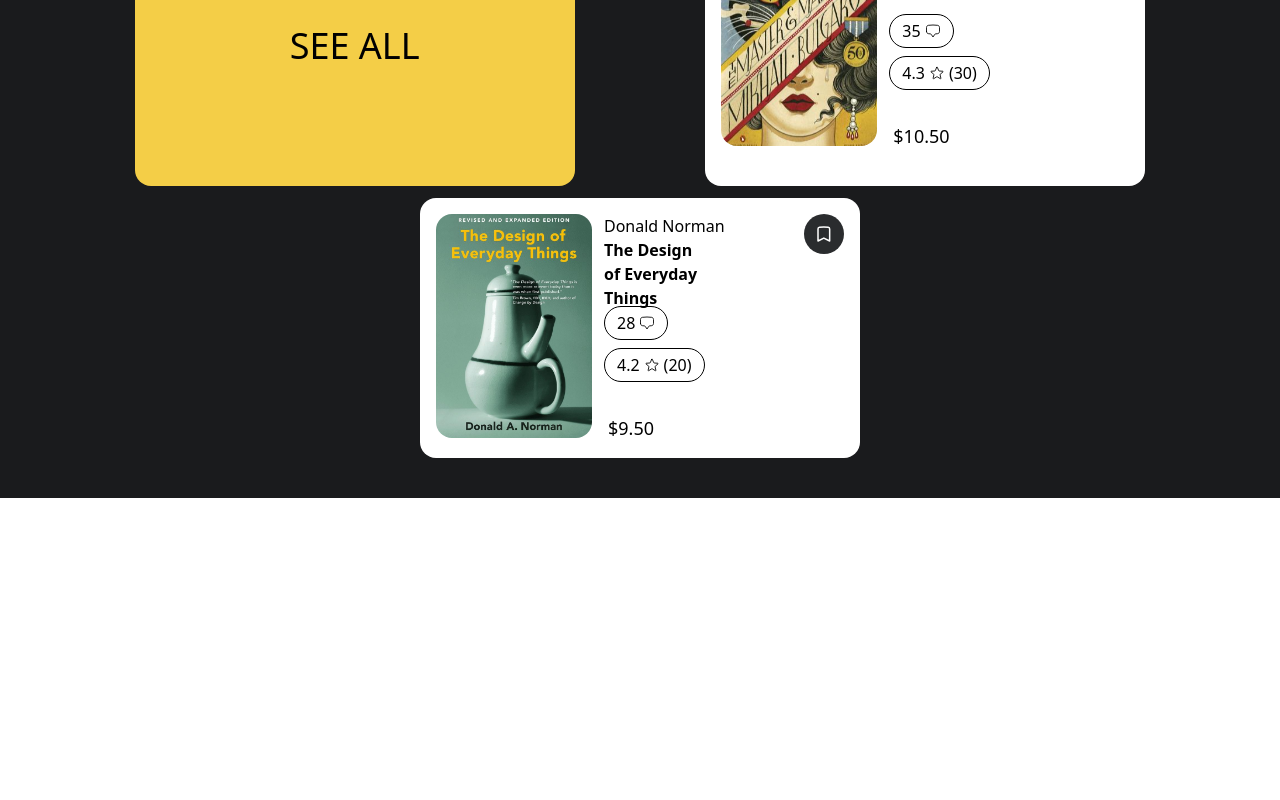
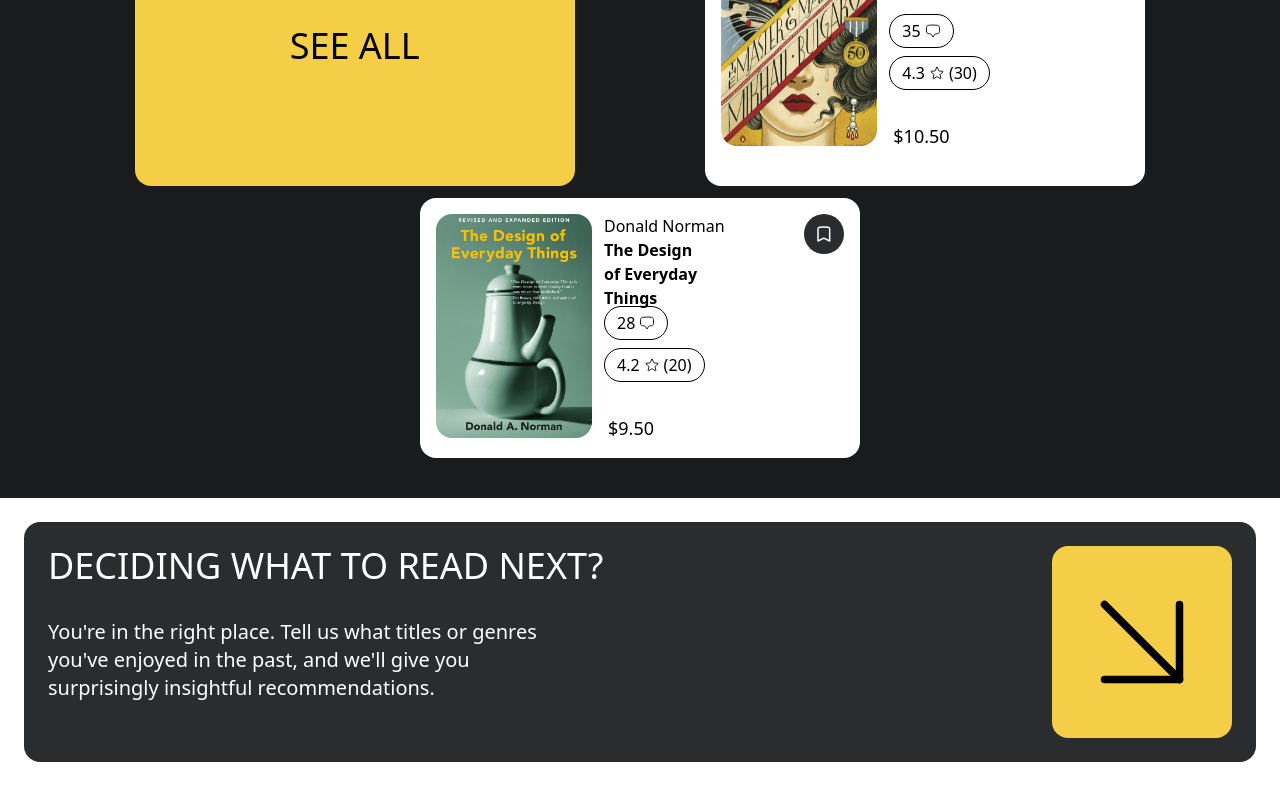
Before and after one commit to abdullahnadeemdev/bookshelf, a React (Vite) app: page / in a window 1280 px wide. Shown: the part 1756-2556 px from the top of the page. Before the commit the page ends 2278 px from the top, so only its background shows below. Built offline with nearby package versions, Linux system fonts and the light colour scheme.

Commit message:
call to action page complete

```diff
--- /dev/null
+++ b/src/assets/icons/ArrowIcon.jsx
@@ -0,0 +1,21 @@
+import React from "react";
+
+export const ArrowIcon = ({ classname, ...props }) => {
+  return (
+    <svg
+      xmlns="http://www.w3.org/2000/svg"
+      viewBox="0 0 24 24"
+      fill="none"
+      stroke="black"
+      strokeWidth={1}
+      strokeLinecap="round"
+      strokeLinejoin="round"
+      className={`h-6 w-6 ${classname}`}
+      //   className=""
+      {...props}
+    >
+      <path d="m7 7 10 10" />
+      <path d="M17 7v10H7" />
+    </svg>
+  );
+};
--- a/src/assets/icons/Index.js
+++ b/src/assets/icons/Index.js
@@ -2,3 +2,6 @@ export { SearchIcon } from "./SearchIcon";
 export { BookmarkIcon } from "./BookmarkIcon";
 export { CartIcon } from "./CartIcon";
 export { MenuIcon } from "./MenuIcon";
+export { QuestionMarkIcon } from "./QuestionMarkIcon";
+export { ArrowIcon } from "./ArrowIcon";
+// export { QuestionMarkIcon } from "./QuestionMarkIcon";
--- /dev/null
+++ b/src/assets/icons/QuestionMarkIcon.jsx
@@ -0,0 +1,19 @@
+import React from "react";
+
+export const QuestionMarkIcon = ({ classname, ...props }) => {
+  return (
+    <svg
+      className={`w-95 h-56 ${classname}`}
+      viewBox="0 0 380 224"
+      fill="none"
+      xmlns="http://www.w3.org/2000/svg"
+      {...props}
+    >
+      <path
+        d="M138.469 204.041L93.8419 159.414L105.103 148.153C117.615 135.64 129.71 128.272 141.388 126.048C153.345 123.545 168.22 125.352 186.016 131.469L223.552 143.982C240.235 149.543 254.277 153.018 265.677 154.409C277.355 155.521 288.477 150.794 299.043 140.228C307.106 132.165 312.667 123.823 315.726 115.204C318.784 106.584 317.95 96.8523 313.223 86.0083C309.053 75.1644 299.877 62.6521 285.696 48.4716C269.57 32.3447 255.111 21.5008 242.321 15.9398C229.808 10.6568 218.13 9.82264 207.286 13.4373C196.442 17.052 185.32 24.5593 173.92 35.9593L167.664 42.2155L123.037 -2.41154L129.71 -9.08474C146.393 -25.7677 165.162 -37.0288 186.016 -42.8678C207.425 -48.7069 230.086 -47.7337 253.999 -39.9483C278.467 -32.1629 303.214 -15.7579 328.238 9.26656C351.038 32.0667 365.914 53.8936 372.865 74.7473C380.372 95.6011 381.346 115.204 375.785 133.555C370.78 151.906 361.048 168.311 346.589 182.77C333.521 195.838 319.619 204.18 304.882 207.794C290.701 211.409 276.521 212.243 262.34 210.297C248.16 208.35 234.674 205.153 221.884 200.704L186.85 187.358C177.674 184.299 170.306 183.326 164.745 184.438C159.462 185.272 154.179 188.331 148.896 193.614L138.469 204.041ZM50.8832 299.134L7.57334e-05 248.25L61.7272 186.523L112.61 237.407L50.8832 299.134Z"
+        fill="black"
+        fillOpacity={0.2}
+      />
+    </svg>
+  );
+};
--- /dev/null
+++ b/src/components/home/callToAction/CallToAction.jsx
@@ -0,0 +1,23 @@
+import { ArrowIcon } from "../../../assets/icons/ArrowIcon";
+
+const CallToAction = () => {
+  return (
+    <div className="bg-grayBg rounded-2xl sm:max-h-60 p-6 flex flex-col sm:flex-row justify-between">
+      <div className="flex flex-col gap-8 ">
+        <h1 className="text-xl md:text-2xl lg:text-4xl">
+          DECIDING WHAT TO READ NEXT?
+        </h1>
+        <p className="md:text-lg lg:text-xl text-wrap min-w-20 max-w-130 mb-4 sm:mb-10">
+          You're in the right place. Tell us what titles or genres you've
+          enjoyed in the past, and we'll give you surprisingly insightful
+          recommendations.
+        </p>
+      </div>
+      <div className="bg-yellow w-fit flex items-center justify-center rounded-2xl ">
+        <ArrowIcon classname="w-10 h-10 sm:h-20 sm:w-30 md:h-30 md:w-40 lg:h-45 lg:w-45" />
+      </div>
+    </div>
+  );
+};
+
+export default CallToAction;
--- a/src/pages/home/Index.jsx
+++ b/src/pages/home/Index.jsx
@@ -1,4 +1,5 @@
 import BestSellers from "../../components/home/bestSellers/BestSellers";
+import CallToAction from "../../components/home/callToAction/CallToAction";
 import Hero from "../../components/home/hero/Hero";
 
 const Index = () => {
@@ -10,6 +11,9 @@ const Index = () => {
       <div className="flex items-center justify-center bg-blackC">
         <BestSellers />
       </div>
+      <div className="p-6">
+        <CallToAction />
+      </div>
     </div>
   );
 };
```
